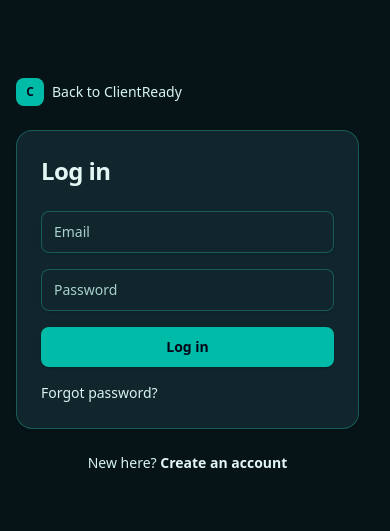
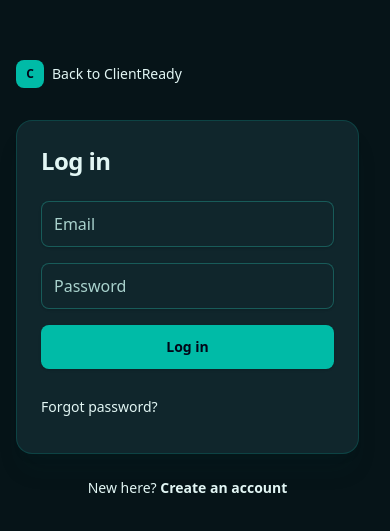
Before and after one commit to ultra4Mike/clientready, a Next.js app: page /login in a window 390 px wide. Shown: the part 147-678 px from the top of the page. Built offline with nearby package versions, Linux system fonts and the light colour scheme; no server answers.

Commit message:
Auth (login): theme card, 44px inputs/buttons, 16px phone inputs (no iOS zoom), readable dark error

```diff
--- a/src/app/login/page.tsx
+++ b/src/app/login/page.tsx
@@ -50,24 +50,24 @@ export default function LoginPage() {
   return (
     <main className="flex min-h-screen items-center justify-center bg-[var(--cr-bg)] px-4 py-10">
       <div className="w-full max-w-md">
-      <a href="/" className="mb-6 inline-flex items-center gap-2 text-sm font-medium text-slate-500 transition hover:text-teal-600"><span className="inline-flex h-7 w-7 items-center justify-center rounded-lg bg-teal-500 text-xs font-bold text-slate-950!">C</span>Back to ClientReady</a>
-      <div className="rounded-2xl border border-slate-200 bg-white p-6 shadow-sm sm:p-8">
+      <a href="/" className="mb-6 inline-flex min-h-11 items-center gap-2 text-sm font-medium text-[var(--cr-muted)] transition hover:text-teal-600"><span className="inline-flex h-7 w-7 items-center justify-center rounded-lg bg-teal-500 text-xs font-bold text-slate-950!">C</span>Back to ClientReady</a>
+      <div className="rounded-2xl border border-teal-500/20 bg-[var(--cr-card)] p-6 shadow-xl shadow-teal-950/10 sm:p-8">
       <h1 className="text-2xl font-bold tracking-tight">{resetMode ? "Reset password" : "Log in"}</h1>
       <form onSubmit={handleSubmit} className="mt-6 space-y-4">
-        <input type="email" required placeholder="Email" className="w-full rounded-lg border border-slate-300 px-3 py-2.5 text-sm shadow-sm outline-none transition focus:border-teal-500 focus:ring-2 focus:ring-teal-500/30" value={email} onChange={(event) => setEmail(event.target.value)} />
+        <input type="email" required placeholder="Email" className="w-full min-h-11 rounded-lg border border-slate-300 bg-transparent px-3 py-2.5 text-base shadow-sm sm:text-sm outline-none transition focus:border-teal-500 focus:ring-2 focus:ring-teal-500/30" value={email} onChange={(event) => setEmail(event.target.value)} />
         {!resetMode && (
-          <input type="password" required placeholder="Password" className="w-full rounded-lg border border-slate-300 px-3 py-2.5 text-sm shadow-sm outline-none transition focus:border-teal-500 focus:ring-2 focus:ring-teal-500/30" value={password} onChange={(event) => setPassword(event.target.value)} />
+          <input type="password" required placeholder="Password" className="w-full min-h-11 rounded-lg border border-slate-300 bg-transparent px-3 py-2.5 text-base shadow-sm sm:text-sm outline-none transition focus:border-teal-500 focus:ring-2 focus:ring-teal-500/30" value={password} onChange={(event) => setPassword(event.target.value)} />
         )}
-        <button type="submit" disabled={busy} className="w-full rounded-lg bg-teal-500 px-4 py-2.5 text-sm font-semibold text-slate-950! shadow-sm transition hover:bg-teal-400 disabled:opacity-60">
+        <button type="submit" disabled={busy} className="min-h-11 w-full rounded-lg bg-teal-500 px-4 py-2.5 text-sm font-semibold text-slate-950! shadow-sm transition hover:bg-teal-400 disabled:opacity-60">
           {busy ? "Working" : resetMode ? "Send reset link" : "Log in"}
         </button>
       </form>
-      {message && <p className="mt-4 rounded-lg border border-red-500/30 bg-red-500/10 px-3 py-2 text-sm text-red-600">{message}</p>}
-      <button type="button" onClick={() => { setResetMode(!resetMode); setMessage(""); }} className="mt-4 text-sm font-medium text-slate-600 transition hover:text-teal-600">
+      {message && <p className="mt-4 rounded-lg border border-red-500/30 bg-red-500/10 px-3 py-2 text-sm text-red-600 dark:text-red-300">{message}</p>}
+      <button type="button" onClick={() => { setResetMode(!resetMode); setMessage(""); }} className="mt-4 inline-flex min-h-11 items-center text-sm font-medium text-[var(--cr-muted)] transition hover:text-teal-600">
         {resetMode ? "Back to log in" : "Forgot password?"}
       </button>
       </div>
-      <p className="mt-6 text-center text-sm text-slate-600">
+      <p className="mt-6 text-center text-sm text-[var(--cr-muted)]">
         New here? <a href="/signup" className="font-semibold text-teal-600 hover:underline">Create an account</a>
       </p>
       </div>
```
